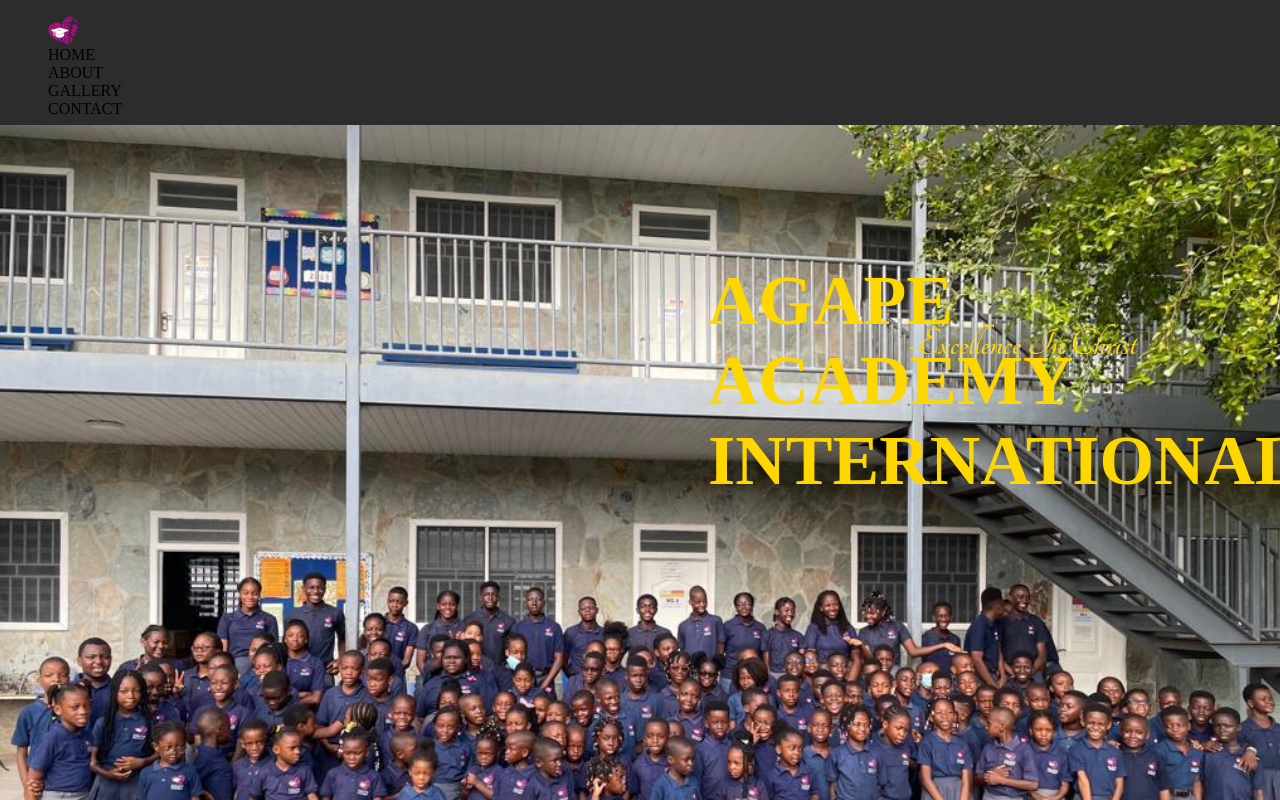
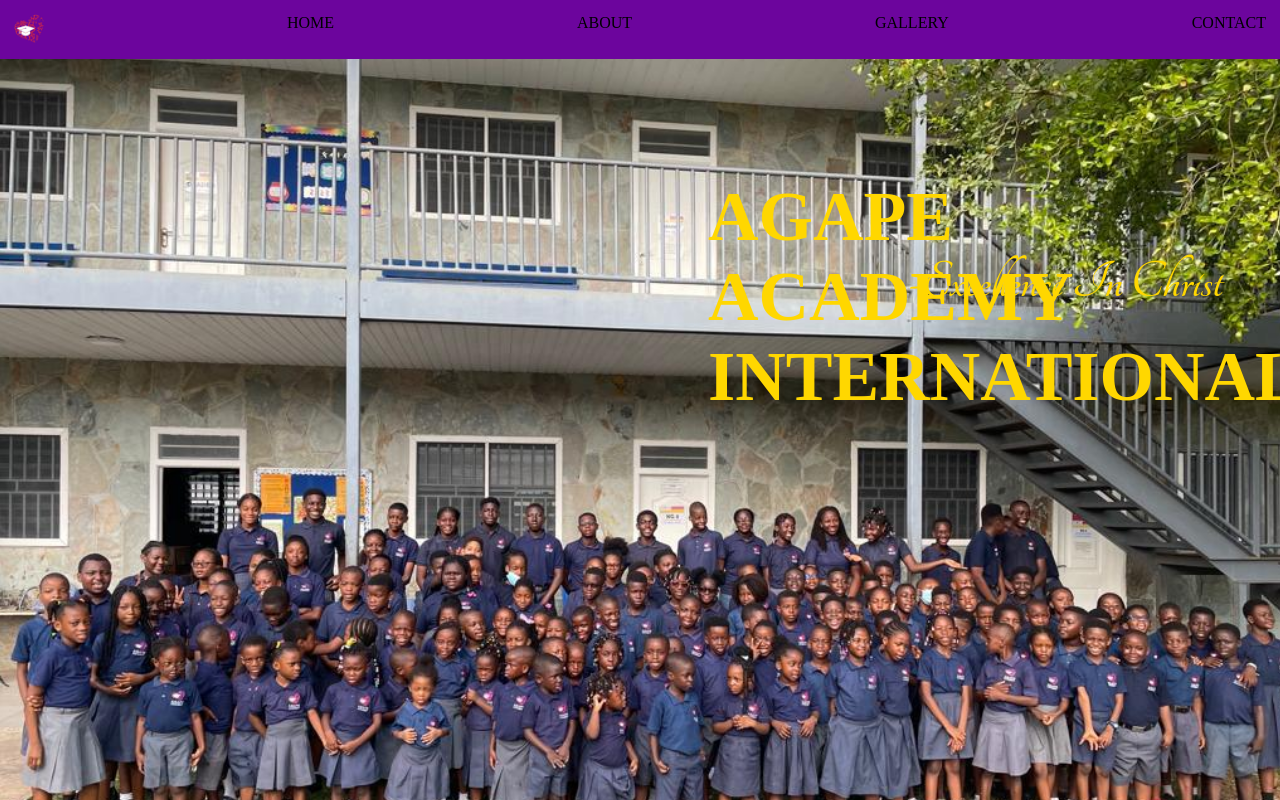
Before and after one commit to m-a-yJR/school-website, a plain HTML site: page INDEX.HTML in a window 1280 px wide. Shown: the top 800 px of the page. Drawn offline with Linux system fonts and the light colour scheme; a web font is replaced by a local one.

Commit message:
Update INDEX.CSS

```diff
--- a/INDEX.CSS
+++ b/INDEX.CSS
@@ -1,4 +1,4 @@
-343434343434343ul{
+ul{
     display: flex;
     padding: 15px;
     margin: -9px;
@@ -54,7 +54,7 @@
     font-style: normal;
     padding-left: 900px;
     padding-top: 150px;
-    font-size: 40px;
+    font-size: 55px;
 }
 .about h1{
     padding-top: 1px;
```
